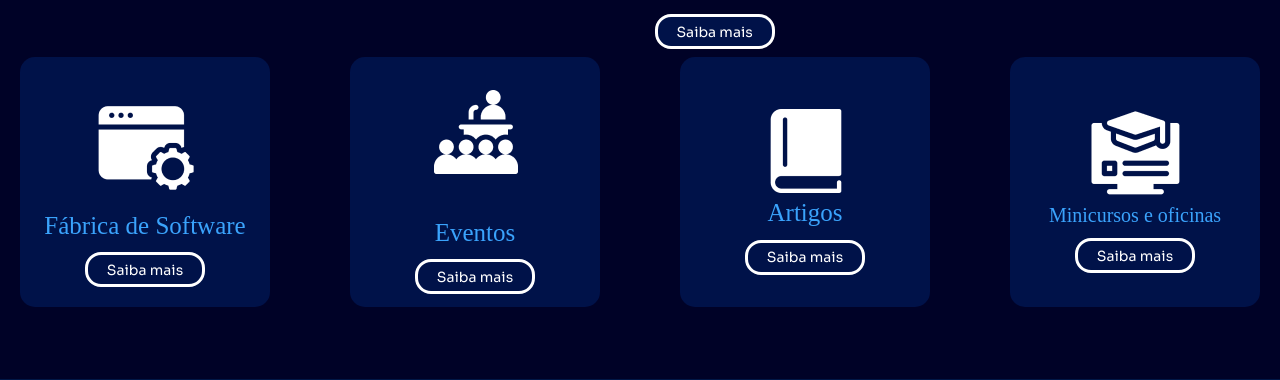
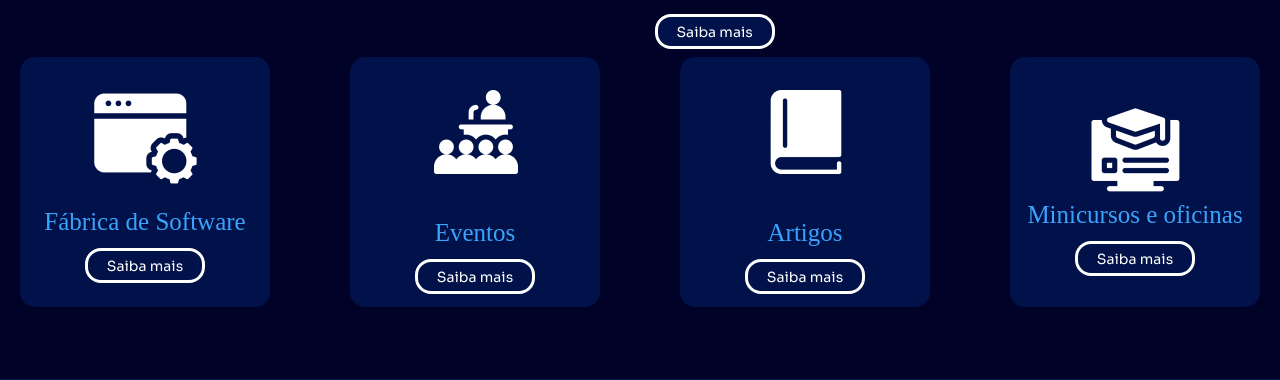
Before and after one commit to artur-pedro/petcomp-newwebsite, a PHP site: page / in a window 1280 px wide. Shown: the part 3065-3445 px from the top of the page. Run offline with PHP 8.4, Linux system fonts and the light colour scheme; data comes from the database, SQL or seed files in the repository; some web fonts are replaced.

Commit message:
mais alterações

```diff
--- a/index.php
+++ b/index.php
@@ -185,7 +185,7 @@ function truncarTitulo($titulo, $limite = 30) {
         </div>
 
         <div class="activities-card">
-            <img class="activities-img" src="img/artigos.png" alt="conferencia" style="margin-bottom: -1rem;">
+            <img class="activities-img" src="img/livro-de-capa-preta-fechado.png" alt="conferencia" style="margin-bottom: 1.4rem;">
             <h3 class="activities-subtitle" style="font-size: 25px;">
                 Artigos
             </h3>
@@ -193,8 +193,8 @@ function truncarTitulo($titulo, $limite = 30) {
         </div>
 
         <div class="activities-card">
-            <img class="activities-img" src="img/minicursos.png" alt="miniscursos e oficinas" style="margin-bottom: -0.8rem;">
-            <h3 class="activities-subtitle" style="font-size: 20px;">
+            <img class="activities-img" src="img/curso-online.png" alt="miniscursos e oficinas" style="margin-bottom: -0.8rem;">
+            <h3 class="activities-subtitle" style="font-size: 25px;">
                 Minicursos e oficinas
             </h3>
             <a href=""><button class="saibamaisbtn">Saiba mais</button></a>
```
Also changed, not shown: img/curso-online.png (renamed from img/minicursos.png), img/desenvolvimento-web 1.png, img/livro-de-capa-preta-fechado.png (renamed from img/artigos.png), img/podcast.png.
